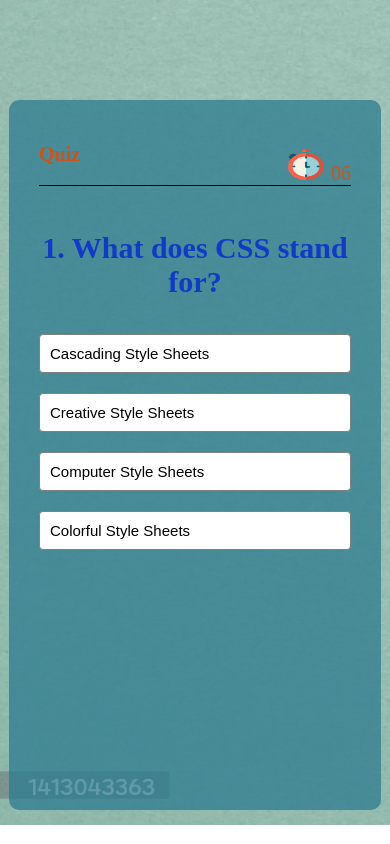
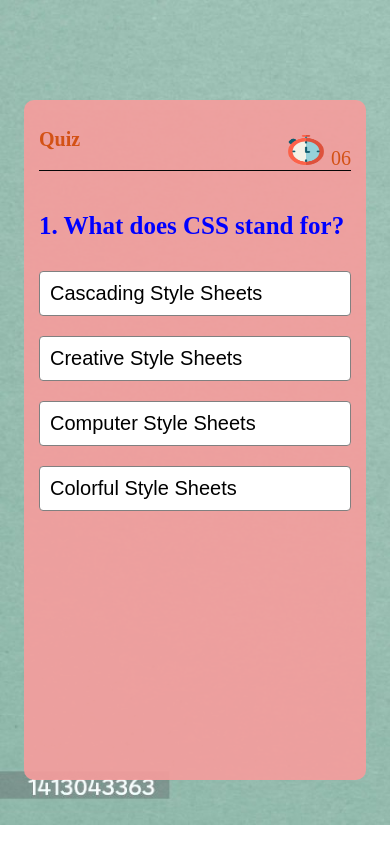
Before and after one commit to meghana786/CA2, a plain HTML site: page quiz.html in a window 390 px wide. Drawn offline with Linux system fonts and the light colour scheme.

Commit message:
quiz.css

```diff
--- a/quiz.css
+++ b/quiz.css
@@ -5,12 +5,12 @@ body{
     height: 85vh;
 }
 .app{
-    background: rgba(44, 123, 143, 0.74);
+    background: rgba(247, 157, 157, 0.9);
     width: 90%;
     max-width: 600px;
     margin: 100px auto 0;
     border-radius: 10px;
-    padding:30px ;
+    padding:15px ;
   }
 .header{
     font-size: 30px;
@@ -18,14 +18,14 @@ body{
     border-bottom: 1px solid #080707;
     text-align: center;
   }
-
 .quiz{
     padding: 20px 0;
   }
 .quiz h2{
-    font-size: 25px;
-    color: rgb(18, 58, 201);
-    text-align: center;
+    font-size: 28px;
+    color: rgb(0, 0, 255);
+    text-align: left;
+    font-weight: bold;
   }
 .btn{
     background: white;
@@ -45,6 +45,7 @@ body{
     background-color:rgb(8, 230, 193);
     color: white;
   }
+
   .msg{
     font-weight: bold;
     color: rgb(72, 0, 239);
@@ -67,8 +68,9 @@ body{
 #msg{
   color: red;
   display: none;
-  font-size: 25px;
+  font-size: 40px;
   text-align: center;
+  font-weight: bold;
 }
 
 .header img{
@@ -93,16 +95,12 @@ body{
         height: 77vh;
      }
      #question{
-      font-size: 30px;
+      font-size: 25px;
      }
      .header img{
       margin-top: 20px;
     }
     .btn{
-      font-size: 15px;
-    }
-    .question{
       font-size: 20px;
     }
-
 }
```
